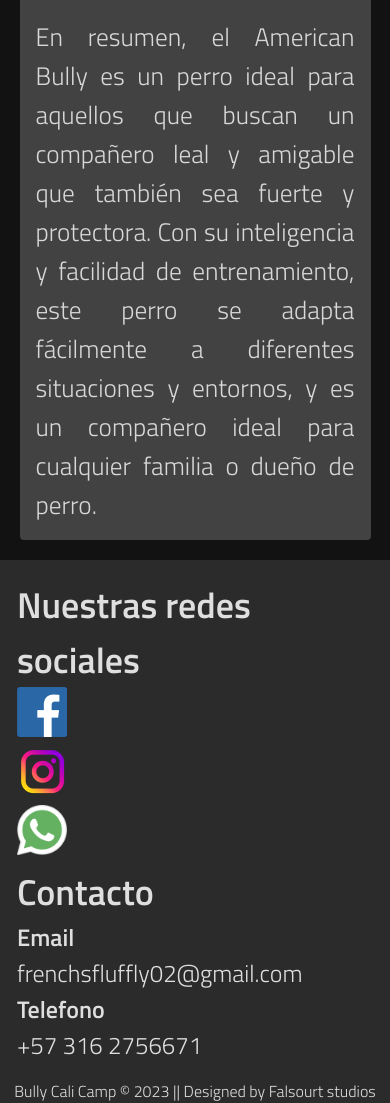
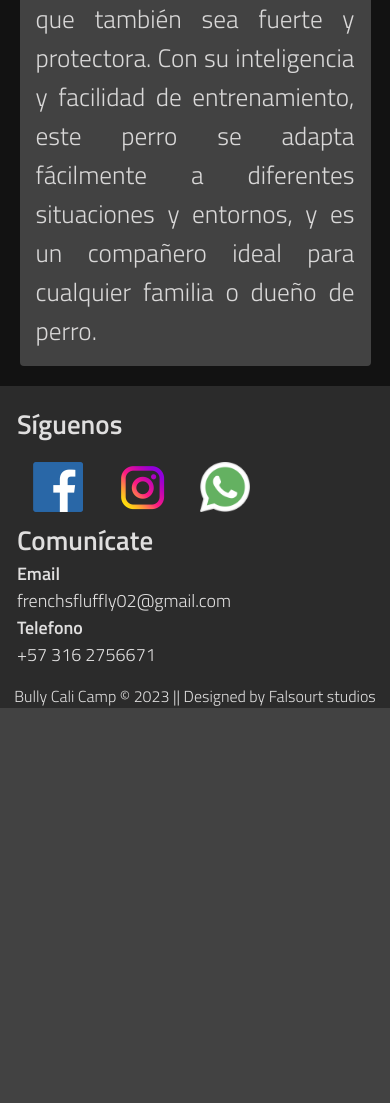
Before and after one commit to American-Bully-Popayan/American-Bully-Popayan.github.io, a PHP site: page /AmericanBully.php in a window 390 px wide. Shown: the part 5077-6180 px from the top of the page. After the commit the page ends 5785 px from the top, so only its background shows below. Run offline with PHP 8.4, Linux system fonts and the light colour scheme; a stand-in replaces the project's code that opens the database connection; some libraries are stand-ins or nearby versions.

Commit message:
Mejora de la pagina mobil

```diff
--- a/Contenido/footer.php
+++ b/Contenido/footer.php
@@ -1,14 +1,16 @@
 <link type="text/css" rel="stylesheet" href="css/footerStyle.css">
 <footer>
     <div id="content">
-        <div>
-            <h2>Nuestras redes sociales</h2>
+        <div id="div">
+            <h2>S&iacute;guenos</h2>
+            <div class="social">
             <a href="https://www.facebook.com/profile.php?id=100088932885891&mibextid=LQQJ4d" target="_blank"><img width="50hv" src="./Media/iconos/facebook-logo.png" alt=""></a>
             <a href="https://instagram.com/frenchsfluffly?igshid=YWJhMjlhZTc=" target="_blank"><img width="50hv" src="./Media/iconos/instagram-logo.png" alt=""></a>
             <a href="https://api.whatsapp.com/send?phone=573162756671" target="_blank"><img width="50hv" src="./Media/iconos/whatsapp-min.png" alt=""></a>
+            </div>
         </div>
-        <div>
-            <h2>Contacto</h2>
+        <div id="div">
+            <h2>Comun&iacute;cate</h2>
 
             <h4>Email</h4>
             <p>frenchsfluffly02@gmail.com</p>
--- a/Contenido/header.php
+++ b/Contenido/header.php
@@ -25,7 +25,7 @@
                     <div class="hero">
                         <div class="hero-inner">
                                 <div class="textwidget primer-widgets primer-hero-text-widget">
-                                    <h2 class="widget-title">Venta de cachorros American Bully y Bulldog Franc&eacute;s</h2><br>
+                                    <h2 class="widget-title">Venta de cachorros American Bully & Bulldog Franc&eacute;s</h2><br>
                                     <li class="lista_hero">Buscan su nuevo hogar</li>
                                     <li class="lista_hero">Aplicativo ABKC</li>
                                     <li class="lista_hero">1 vacuna</li>
--- a/css/dogieStyle.css
+++ b/css/dogieStyle.css
@@ -29,5 +29,26 @@
     flex-direction: column;
     align-content:stretch;
     max-width: 20rem;
+    height: 26rem;
     text-align: left;
+    justify-content: space-between;
 }
+
+@media screen and (min-width: 769px)
+{
+
+}
+
+@media screen and (max-width: 768px)
+{
+    #text{
+        width: 100%;
+        font-size: medium;
+        margin: 0px;
+        height: auto;
+    }
+    .dogiecontent
+    {
+        width: 90%;
+    }
+}
--- a/css/footerStyle.css
+++ b/css/footerStyle.css
@@ -30,21 +30,30 @@ footer
     justify-content: space-between;
 }
 
-#content div{
+#content #div{
     display: flex;
     flex-direction: column;
-    font-size: x-large;
+    font-size: large;
+}
+.social{
+    display: flex;
+    flex-direction: column;
 }
 @media screen and (max-width: 538px)  {
-    #content div{
+    #content #div{
         width: 100%;
-        font-size: x-large;
     }
+    .social{
+        width: 70%;
+        flex-direction: row;
+        justify-content: space-around;
+        margin-top: 1em;
+    }
+
 }
 @media screen and (min-width: 768px)
 {
-    #content div{
+    #content #div{
         width: 48vw;
-        font-size: large;
     }
 }
--- a/css/style.css
+++ b/css/style.css
@@ -562,19 +562,11 @@ input[id="4"]:checked ~ .slideshow{
 input[id="4"]:checked ~ .pagination .pag-item[for="4"]{
     background: #FFF;
 }
-input[id="5"]:checked ~ .slideshow{
-    animation: none;
-    transform: translate3d(calc(-100% * 4),0,0);
-}
-input[id="5"]:checked ~ .pagination .pag-item[for="5"]{
-    background: #FFF;
-}
 @keyframes autoplay{
-    20%{ transform: translate3d(calc(-100% * 0), 0, 0); }
-    40%{ transform: translate3d(calc(-100% * 1), 0, 0); }
-    60%{ transform: translate3d(calc(-100% * 2), 0, 0); }
-    80%{ transform: translate3d(calc(-100% * 3), 0, 0); }
-    100%{ transform: translate3d(calc(-100% * 4), 0, 0); }
+    25%{ transform: translate3d(calc(-100% * 0), 0, 0); }
+    50%{ transform: translate3d(calc(-100% * 1), 0, 0); }
+    75%{ transform: translate3d(calc(-100% * 2), 0, 0); }
+    100%{ transform: translate3d(calc(-100% * 3), 0, 0); }
 }
 /*<------------>*/
 .navigation {
--- a/index.php
+++ b/index.php
@@ -33,7 +33,7 @@
 
     <div class= "content">
 
-    <h2>Con&oacute;ce nuestras razas</h2>
+    <h2>Nuestras razas</h2>
         <div class="cluster">
             <div class="item">
                 <a href="AmericanBully" target="_blank">
@@ -48,7 +48,7 @@
                 </a>
             </div>
         </div>
-        <h2>Nuestra ubicaci&oacute;n</h2>
+        <h2>Ubicaci&oacute;n</h2>
         <iframe src="https://www.google.com/maps/embed?pb=!1m18!1m12!1m3!1d995.6985504074239!2d-76.5060119708487!3d3.4003273385893076!2m3!1f0!2f0!3f0!3m2!1i1024!2i768!4f13.1!3m3!1m2!1s0x8e30a12bb52df763%3A0x52b18adf6cfd2ef7!2sCra.%2042d%20%26%20Cl.%2054a%2C%20Morichal%20de%20Comfandi%2C%20Cali%2C%20Valle%20del%20Cauca%2C%20Colombia!5e0!3m2!1sen!2sus!4v1675367769705!5m2!1sen!2sus" style="border:0;" allowfullscreen="" loading="lazy" referrerpolicy="no-referrer-when-downgrade"></iframe>
         <h2>Con&oacute;cenos</h2>
         <div class="parrafo">
```
Also changed, not shown: BulldogFrances.php (+0 -12 lines).
